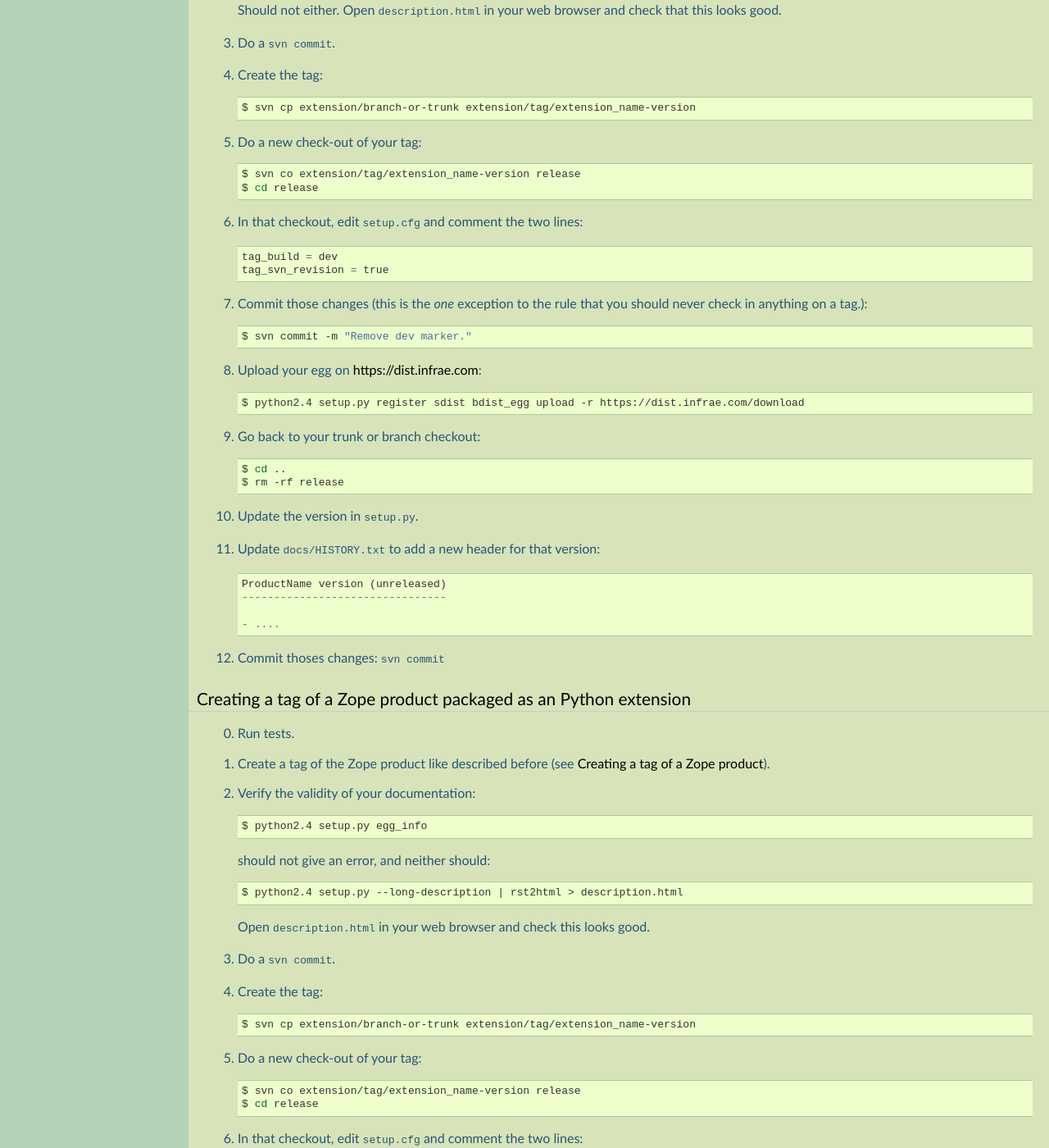
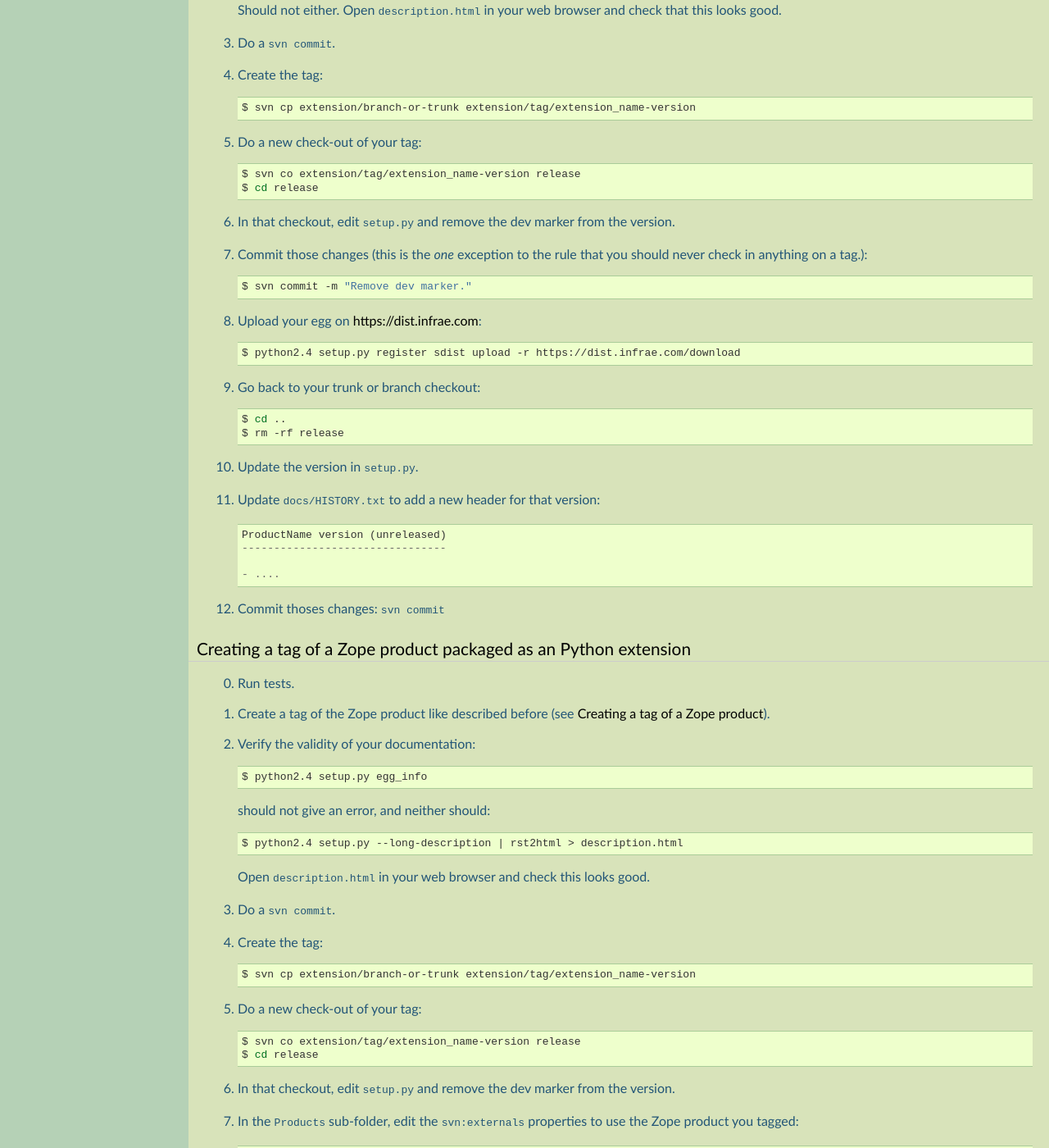
Before and after one commit to silvacms/documentation, a Sphinx documentation site: the page built from source/silva/development_guidelines.rst, in a window 1280 px wide and 1400 px high, scrolled down 4246 px. Shown: the whole window at 82% size. Built offline with Sphinx 7.4.7, drawn with Linux system fonts in a browser that asks for light colours; pages that are not in the unit, such as notebooks, are missing from menus; some of the changed text lies outside the part shown.

Commit message:
Remove information about setup.cfg files (as we are trying to remove them). Do do bdist_egg anymore.

```diff
--- a/source/silva/development_guidelines.rst
+++ b/source/silva/development_guidelines.rst
@@ -283,10 +283,8 @@ Creating a tag of a Python-only extension
       $ svn co extension/tag/extension_name-version release
       $ cd release
 
-6. In that checkout, edit ``setup.cfg`` and comment the two lines::
-
-      tag_build = dev
-      tag_svn_revision = true
+6. In that checkout, edit ``setup.py`` and remove the dev marker from
+   the version.
 
 7. Commit those changes (this is the *one* exception to the rule that
    you should never check in anything on a tag.):
@@ -299,7 +297,7 @@ Creating a tag of a Python-only extension
 
    .. code-block:: sh
 
-      $ python2.4 setup.py register sdist bdist_egg upload -r https://dist.infrae.com/download
+      $ python2.4 setup.py register sdist upload -r https://dist.infrae.com/download
 
 9. Go back to your trunk or branch checkout:
 
@@ -358,10 +356,8 @@ Creating a tag of a Zope product packaged as an Python extension
       $ svn co extension/tag/extension_name-version release
       $ cd release
 
-6. In that checkout, edit ``setup.cfg`` and comment the two lines::
-
-      tag_build = dev
-      tag_svn_revision = true
+6. In that checkout, edit ``setup.py`` and remove the dev marker from
+   the version.
 
 7. In the ``Products`` sub-folder, edit the ``svn:externals``
    properties to use the Zope product you tagged:
@@ -387,7 +383,7 @@ Creating a tag of a Zope product packaged as an Python extension
 
    .. code-block:: sh
 
-      $ python2.4 setup.py register sdist bdist_egg upload -r https://dist.infrae.com/download
+      $ python2.4 setup.py register sdist upload -r https://dist.infrae.com/download
 
 11. Go back to your trunk or branch checkout:
 
```
